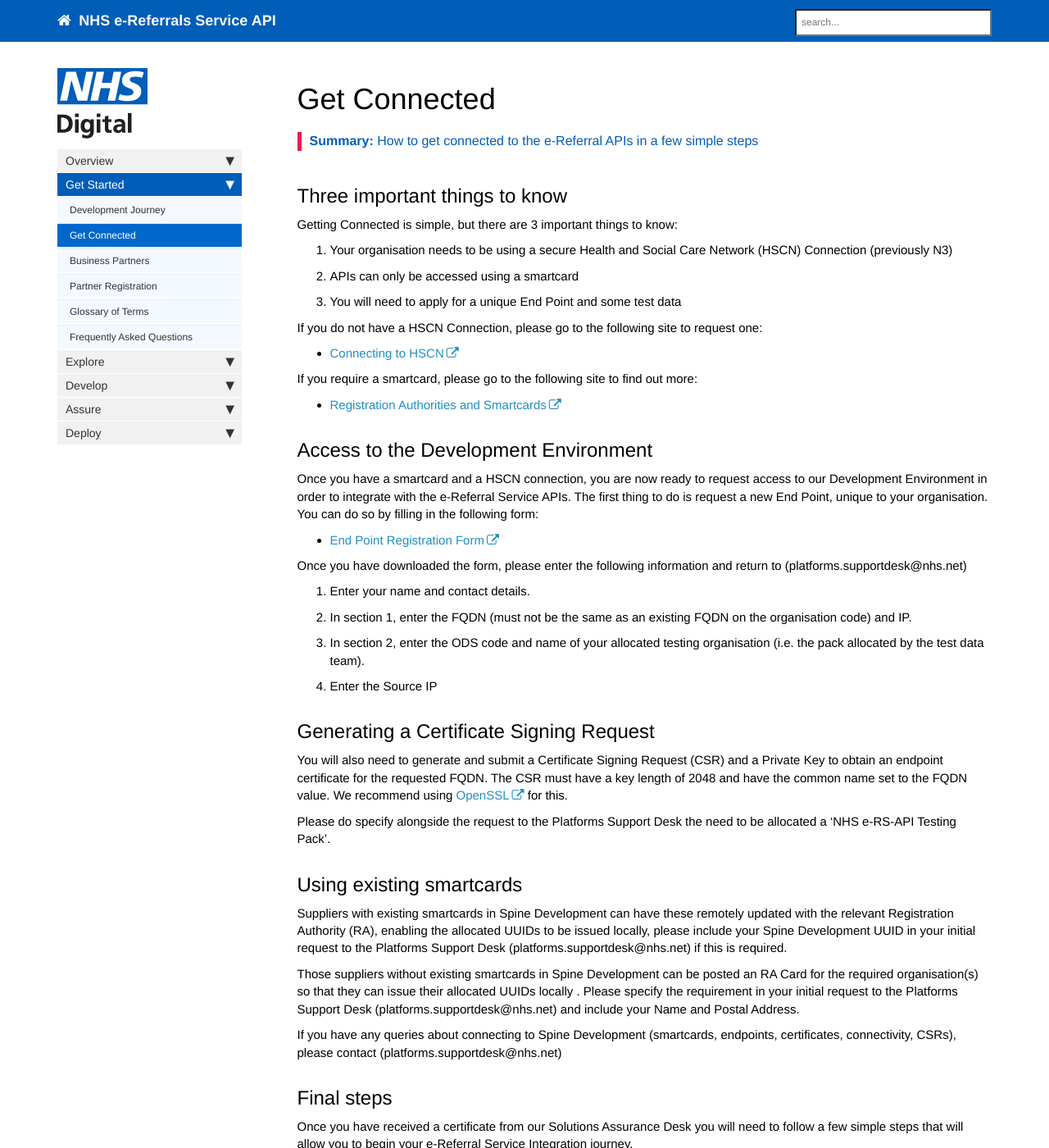
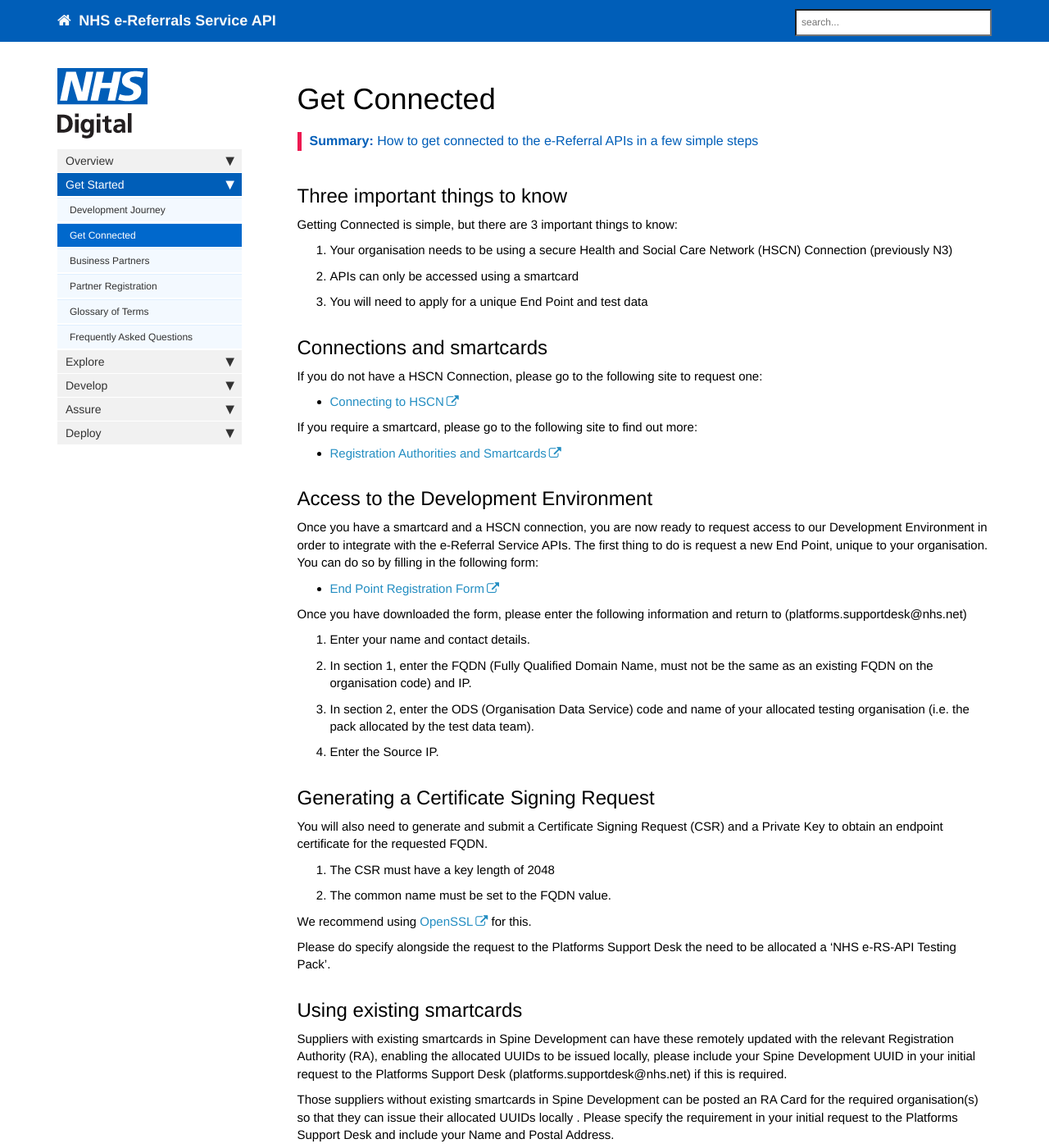
Before and after one commit to nhsconnect/digital-referrals, a Jekyll site: the page built from pages/getstarted/getstarted_get_connected.md, in a window 1280 px wide and 1400 px high. Shown: the whole window at 82% size. Built offline with Jekyll 4.4.1, drawn with Linux system fonts in a browser that asks for light colours; nearby versions of some CDN libraries; comment, search, counter and statistics services are not loaded; some of the changed text lies outside the part shown.

```diff
--- a/pages/getstarted/getstarted_get_connected.md
+++ b/pages/getstarted/getstarted_get_connected.md
@@ -13,7 +13,9 @@ Getting Connected is simple, but there are 3 important things to know:
 
 1. Your organisation needs to be using a secure Health and Social Care Network (HSCN) Connection (previously N3)
 2. APIs can only be accessed using a smartcard
-3. You will need to apply for a unique End Point and some test data
+3. You will need to apply for a unique End Point and test data
+
+## Connections and smartcards ##
 
 If you do not have a HSCN Connection, please go to the following site to request one:
 
@@ -31,13 +33,18 @@ Once you have a smartcard and a HSCN connection, you are now ready to request ac
 Once you have downloaded the form, please enter the following information and return to (platforms.supportdesk@nhs.net)
 
 1. Enter your name and contact details.
-2. In section 1, enter the FQDN (must not be the same as an existing FQDN on the organisation code) and IP.
-3. In section 2, enter the ODS code and name of your allocated testing organisation (i.e. the pack allocated by the test data team).
-4. Enter the Source IP
+2. In section 1, enter the FQDN (Fully Qualified Domain Name, must not be the same as an existing FQDN on the organisation code) and IP.
+3. In section 2, enter the ODS (Organisation Data Service) code and name of your allocated testing organisation (i.e. the pack allocated by the test data team).
+4. Enter the Source IP.
 
 ## Generating a Certificate Signing Request ##
 
-You will also need to generate and submit a Certificate Signing Request (CSR) and a Private Key to obtain an endpoint certificate for the requested FQDN. The CSR must have a key length of 2048 and have the common name set to the FQDN value. We recommend using [OpenSSL](http://slproweb.com/products/Win32OpenSSL.html) for this.
+You will also need to generate and submit a Certificate Signing Request (CSR) and a Private Key to obtain an endpoint certificate for the requested FQDN.
+
+1. The CSR must have a key length of 2048
+2. The common name must be set to the FQDN value.
+
+We recommend using [OpenSSL](http://slproweb.com/products/Win32OpenSSL.html) for this.
 
 Please do specify alongside the request to the Platforms Support Desk the need to be allocated a ‘NHS e-RS-API Testing Pack’.
 
@@ -45,9 +52,9 @@ Please do specify alongside the request to the Platforms Support Desk the need t
 
 Suppliers with existing smartcards in Spine Development can have these remotely updated with the relevant Registration Authority (RA), enabling the allocated UUIDs to be issued locally, please include your Spine Development UUID in your initial request to the Platforms Support Desk (platforms.supportdesk@nhs.net) if this is required.
 
-Those suppliers without existing smartcards in Spine Development can be posted an RA Card for the required organisation(s) so that they can issue their allocated UUIDs locally . Please specify the requirement in your initial request to the Platforms Support Desk (platforms.supportdesk@nhs.net) and include your Name and Postal Address.
+Those suppliers without existing smartcards in Spine Development can be posted an RA Card for the required organisation(s) so that they can issue their allocated UUIDs locally . Please specify the requirement in your initial request to the Platforms Support Desk and include your Name and Postal Address.
 
-If you have any queries about connecting to Spine Development (smartcards, endpoints, certificates, connectivity, CSRs), please contact (platforms.supportdesk@nhs.net)
+If you have any queries about connecting to Spine Development (smartcards, endpoints, certificates, connectivity, CSRs), please contact the Platforms Support Desk.
 
 ## Final steps ##
 
```
Also changed, not shown: index.md (+3 -3 lines), pages/getstarted/getstarted_development_journey.md (+1 -1 lines), pages/getstarted/getstarted_faq.md (+7 -7 lines), pages/getstarted/getstarted_glossary_of_terms.md (+17 -2 lines), 1 other file.
